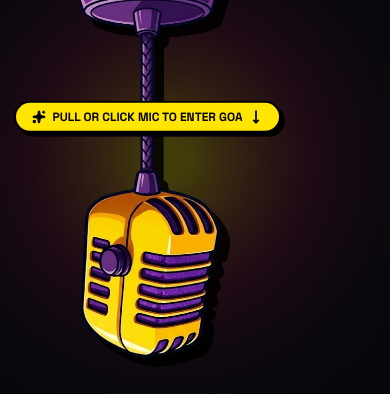
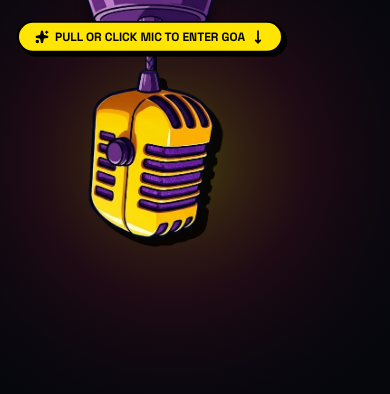
Before and after one commit to NEXUS-888/Raga, a React (Vite) app in the folder frontend/: page / in a window 390 px wide. Shown: the top 394 px of the page. Built offline with nearby package versions, Linux system fonts and the light colour scheme.

Commit message:
fix: Pin ceiling mount permanently to top:0 and dynamically stretch braided wire to drop microphone

```diff
--- a/frontend/src/components/HangingMicClickStage.tsx
+++ b/frontend/src/components/HangingMicClickStage.tsx
@@ -236,21 +236,54 @@ export const HangingMicClickStage: React.FC<HangingMicClickStageProps> = ({
     setDragY(0);
   };
 
-  // Hanging position offset
-  const baseDropY = isListening ? 70 : -10;
-  const currentDropY = isDragging ? (isListening ? 70 : -10) + dragY : baseDropY;
-  const pulseScale = isListening ? Math.min(1.08, 1 + volumeLevel * 0.25) : 1;
+  // Mic vertical positions
+  const baseMicY = isListening ? 180 : 70;
+  const currentMicY = isDragging ? (isListening ? 180 : 70) + dragY : baseMicY;
+  const pulseScale = isListening ? Math.min(1.12, 1 + volumeLevel * 0.3) : 1;
 
   return (
     <div className="fixed inset-0 pointer-events-none z-30 select-none overflow-visible">
       {/* ======================================================== */}
-      {/* 1. LIVE SPEECH BALLOON & AUDIO VU EQUALIZER              */}
+      {/* 1. TOP CEILING MOUNT DISH (Fixed Permanently at Ceiling)  */}
+      {/* ======================================================== */}
+      <div
+        style={{ right: `${mountRight - 70}px`, top: 0, width: '140px', height: '38px' }}
+        className="absolute z-20 pointer-events-auto flex items-center justify-center filter drop-shadow-[0_4px_6px_rgba(0,0,0,0.6)]"
+      >
+        <img
+          src="/assets/vintage_ceiling_mount.png"
+          alt="Ceiling Mount"
+          className="w-full h-full object-contain pointer-events-none"
+          draggable={false}
+        />
+      </div>
+
+      {/* ======================================================== */}
+      {/* 2. DYNAMIC STRETCHING BRAIDED CABLE (Extends from Ceiling)*/}
+      {/* ======================================================== */}
+      <div
+        style={{
+          right: `${mountRight - 5}px`,
+          top: '34px',
+          height: `${Math.max(0, currentMicY - 26)}px`,
+          width: '10px',
+          backgroundImage: "url('/assets/vintage_cable_tile.png')",
+          backgroundRepeat: 'repeat-y',
+          backgroundSize: '10px auto',
+          backgroundPosition: 'center top',
+          transition: isDragging ? 'none' : 'height 400ms cubic-bezier(0.34, 1.56, 0.64, 1)',
+        }}
+        className="absolute z-10 pointer-events-none filter drop-shadow-[2px_2px_0px_rgba(0,0,0,0.8)]"
+      />
+
+      {/* ======================================================== */}
+      {/* 3. LIVE SPEECH BALLOON & AUDIO VU EQUALIZER              */}
       {/* ======================================================== */}
       {isListening && (
         <div
           style={{
-            right: `${mountRight + 120}px`,
-            top: `${currentDropY + 160}px`,
+            right: `${mountRight + 110}px`,
+            top: `${currentMicY - 30}px`,
           }}
           className="absolute pointer-events-auto w-80 p-5 bg-[#FFFDF8] text-slate-900 border-3 border-black rounded-3xl shadow-[8px_8px_0px_#000] animate-slide-up z-30"
         >
@@ -329,13 +362,13 @@ export const HangingMicClickStage: React.FC<HangingMicClickStageProps> = ({
       )}
 
       {/* ======================================================== */}
-      {/* 2. UNIFIED HANGING STUDIO MICROPHONE UNIT (100% Solid)    */}
+      {/* 4. RETRO STUDIO MICROPHONE CAPSULE (Translates on Wire)   */}
       {/* ======================================================== */}
       <div
         style={{
-          right: `${mountRight - 70}px`,
-          top: `${currentDropY}px`,
-          width: '145px',
+          right: `${mountRight - 67}px`,
+          top: `${currentMicY}px`,
+          width: '134px',
           transition: isDragging ? 'none' : 'top 400ms cubic-bezier(0.34, 1.56, 0.64, 1)',
         }}
         onClick={onMicClick}
@@ -346,7 +379,7 @@ export const HangingMicClickStage: React.FC<HangingMicClickStageProps> = ({
       >
         {/* Pulsing Helper Prompt in Initial Pitch Black state */}
         {!isRevealed && !isListening && (
-          <div className="absolute top-28 px-4 py-1.5 bg-[#FFE500] text-black font-black text-xs border-2 border-black rounded-full shadow-[4px_4px_0px_#000] whitespace-nowrap flex items-center space-x-1.5 animate-bounce font-display z-30">
+          <div className="absolute -top-12 px-4 py-1.5 bg-[#FFE500] text-black font-black text-xs border-2 border-black rounded-full shadow-[4px_4px_0px_#000] whitespace-nowrap flex items-center space-x-1.5 animate-bounce font-display z-30">
             <Sparkles className="w-3.5 h-3.5 fill-current text-black" />
             <span>PULL OR CLICK MIC TO ENTER GOA</span>
             <MoveDown className="w-3.5 h-3.5 stroke-[3]" />
@@ -354,28 +387,28 @@ export const HangingMicClickStage: React.FC<HangingMicClickStageProps> = ({
         )}
 
         {isRevealed && !isListening && (
-          <div className="absolute top-32 px-3.5 py-1 bg-[#00F5D4] text-black font-black text-[11px] border-2 border-black rounded-full shadow-[3px_3px_0px_#000] whitespace-nowrap flex items-center space-x-1 font-display z-30">
+          <div className="absolute -top-10 px-3.5 py-1 bg-[#00F5D4] text-black font-black text-[11px] border-2 border-black rounded-full shadow-[3px_3px_0px_#000] whitespace-nowrap flex items-center space-x-1 font-display z-30">
             <span>PULL DOWN TO SPEAK</span>
             <MoveDown className="w-3 h-3 stroke-[2.5]" />
           </div>
         )}
 
-        {/* Unified Whole Asset: Ceiling Mount + Braided Cable + Mic Capsule */}
+        {/* Microphone Body with Top Collar Anchor */}
         <div
-          className="relative w-full filter drop-shadow-[10px_10px_0px_rgba(0,0,0,0.85)] group-hover:scale-105 group-active:scale-95 transition-transform duration-150 origin-top"
-          style={{ transform: `scale(${pulseScale})` }}
+          className="relative w-full filter drop-shadow-[8px_8px_0px_rgba(0,0,0,0.85)] group-hover:scale-105 group-active:scale-95 transition-transform duration-150"
+          style={{ transform: `scale(${pulseScale})`, transformOrigin: '49% 0px' }}
         >
           {/* Soundwave Aura when Recording */}
           {isListening && (
             <div
               style={{ transform: `scale(${1 + volumeLevel * 1.3})` }}
-              className="absolute bottom-6 left-2 right-2 h-44 rounded-3xl bg-[#FFE500]/30 blur-lg transition-transform duration-75 pointer-events-none"
+              className="absolute inset-0 rounded-3xl bg-[#FFE500]/30 blur-md transition-transform duration-75 pointer-events-none"
             />
           )}
 
           <img
-            src="/assets/vintage_hanging_mic_unified.png"
-            alt="Vintage Hanging Studio Microphone"
+            src="/assets/vintage_mic_capsule.png"
+            alt="Vintage Studio Microphone"
             className="w-full h-auto object-contain pointer-events-none"
             draggable={false}
           />
```
